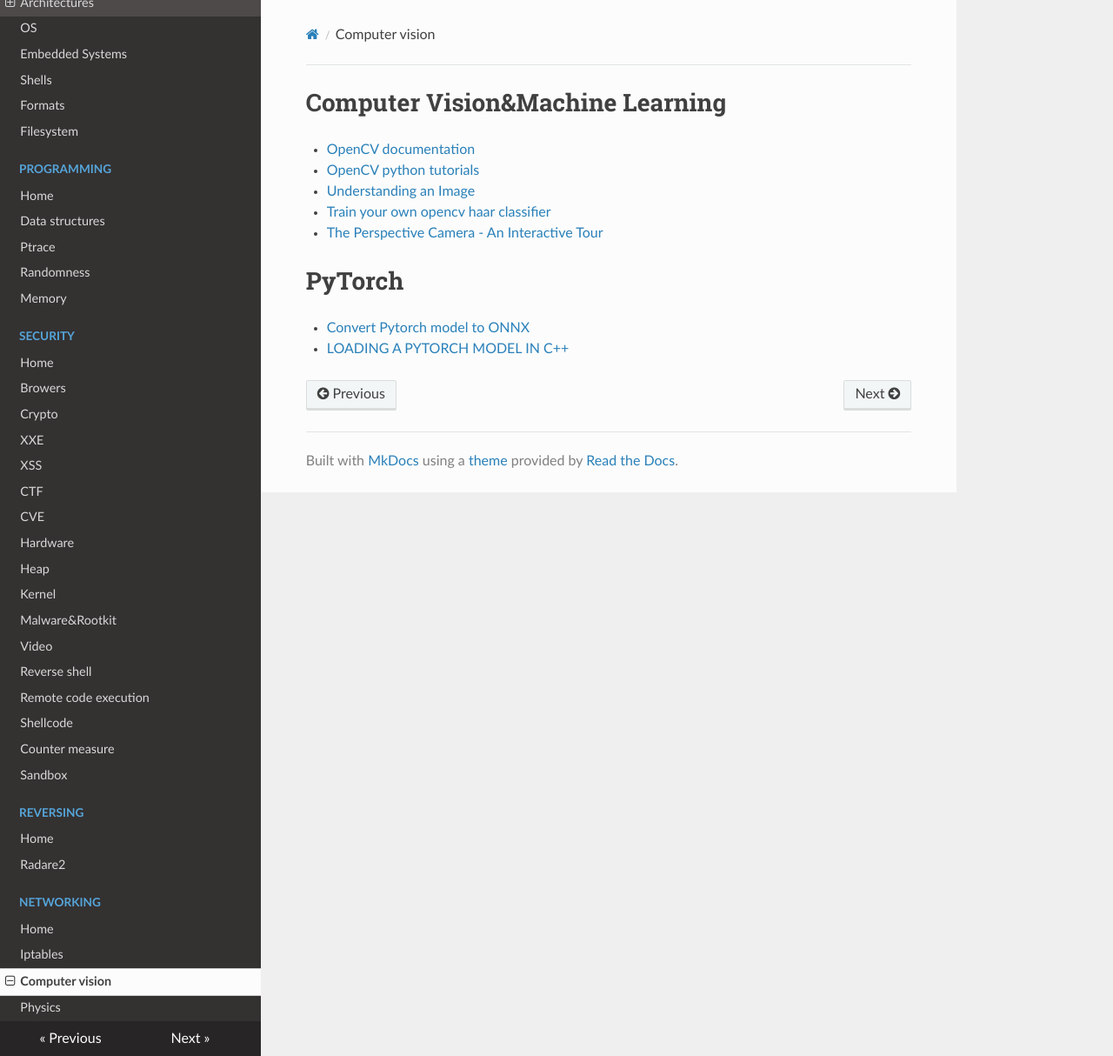
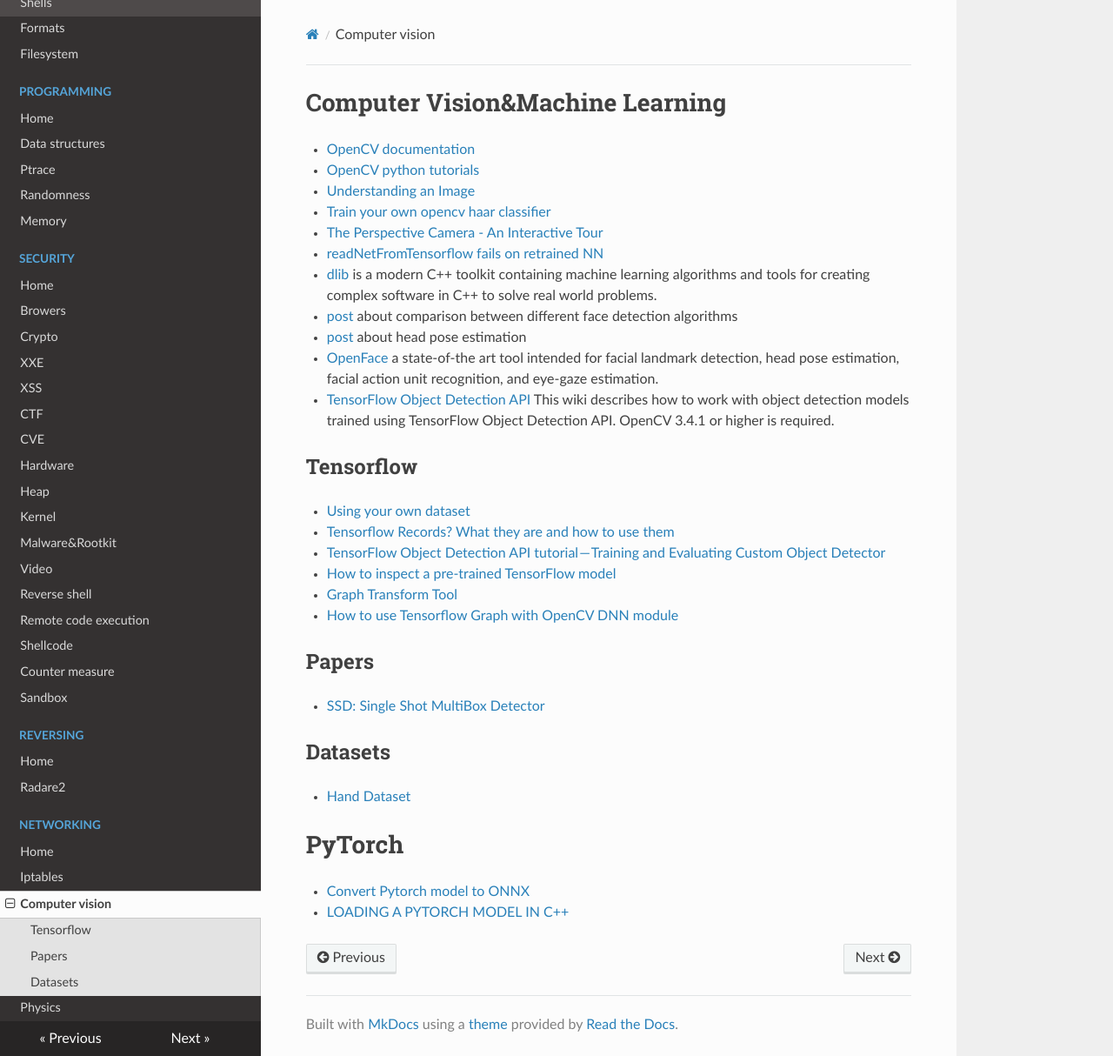
Before and after one commit to gipi/low-level, an MkDocs documentation site: the page built from docs/cv.md, in a window 1280 px wide and 1214 px high. Shown: the whole window at 87% size. Built offline with MkDocs 1.6.1, drawn with Linux system fonts in a browser that asks for light colours; nearby versions of some CDN libraries; old or Windows-style settings are respelled for this version of MkDocs.

Commit message:
Add links.

```diff
--- a/docs/cv.md
+++ b/docs/cv.md
@@ -1,10 +1,34 @@
 # Computer Vision&Machine Learning
 
- - [OpenCV documentation](http://docs.opencv.org/2.4.12/)
+ - [OpenCV documentation](http://docs.opencv.org/)
  - [OpenCV python tutorials](https://opencv-python-tutroals.readthedocs.io/en/latest/)
  - [Understanding an Image](http://www.weheartcv.com/understanding-image/)
  - [Train your own opencv haar classifier](http://coding-robin.de/2013/07/22/train-your-own-opencv-haar-classifier.html)
  - [The Perspective Camera - An Interactive Tour](http://ksimek.github.io/2012/08/13/introduction/)
+ - [readNetFromTensorflow fails on retrained NN](https://answers.opencv.org/question/175699/readnetfromtensorflow-fails-on-retrained-nn/)
+ - [dlib](http://dlib.net/) is a modern C++ toolkit containing machine learning algorithms and tools for creating complex software in C++ to solve real world problems.
+ - [post](https://www.learnopencv.com/face-detection-opencv-dlib-and-deep-learning-c-python/) about comparison between different face detection algorithms
+ - [post](https://www.learnopencv.com/head-pose-estimation-using-opencv-and-dlib/) about head pose estimation
+ - [OpenFace](https://github.com/TadasBaltrusaitis/OpenFace/) a state-of-the art tool intended for facial landmark detection, head pose estimation, facial action unit recognition, and eye-gaze estimation.
+ - [TensorFlow Object Detection API
+](https://github.com/opencv/opencv/wiki/TensorFlow-Object-Detection-API) This wiki describes how to work with object detection models trained using TensorFlow Object Detection API. OpenCV 3.4.1 or higher is required.
+
+## Tensorflow
+
+ - [Using your own dataset](https://github.com/tensorflow/models/blob/master/research/object_detection/g3doc/using_your_own_dataset.md)
+ - [Tensorflow Records? What they are and how to use them](https://medium.com/mostly-ai/tensorflow-records-what-they-are-and-how-to-use-them-c46bc4bbb564)
+ - [TensorFlow Object Detection API tutorial — Training and Evaluating Custom Object Detector](https://becominghuman.ai/tensorflow-object-detection-api-tutorial-training-and-evaluating-custom-object-detector-ed2594afcf73)
+ - [How to inspect a pre-trained TensorFlow model](https://medium.com/@daj/how-to-inspect-a-pre-trained-tensorflow-model-5fd2ee79ced0)
+ - [Graph Transform Tool](https://github.com/tensorflow/tensorflow/blob/master/tensorflow/tools/graph_transforms/README.md)
+ - [How to use Tensorflow Graph with OpenCV DNN module](https://medium.com/@dibyaranjan.sathua/how-to-use-tensorflow-graph-with-opencv-dnn-module-3bbeeb4920c5)
+
+## Papers
+
+ - [SSD: Single Shot MultiBox Detector](https://arxiv.org/pdf/1512.02325.pdf)
+
+## Datasets
+
+ - [Hand Dataset](http://www.robots.ox.ac.uk/~vgg/data/hands/)
 
 # PyTorch
 
```
